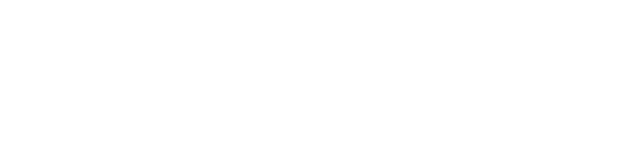
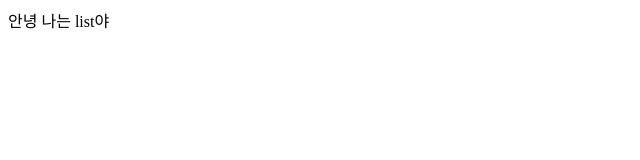
Before and after one commit to subin33/git-test, a plain HTML site: page index.html in a window 1280 px wide. Shown: the whole page, without its empty margins (0-640 px from the left). Drawn offline with Linux system fonts and the light colour scheme.

Commit message:
list_test

```diff
--- a/index.html
+++ b/index.html
@@ -6,6 +6,6 @@
   <title>Subin Branch</title>
 </head>
 <body>
-
+  <div class="list">안녕 나는 list야</div>
 </body>
 </html>
```
